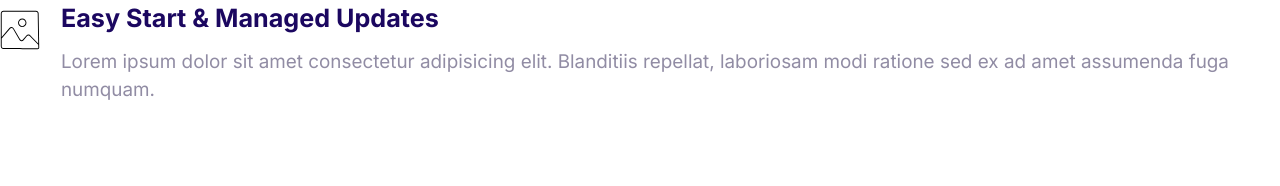
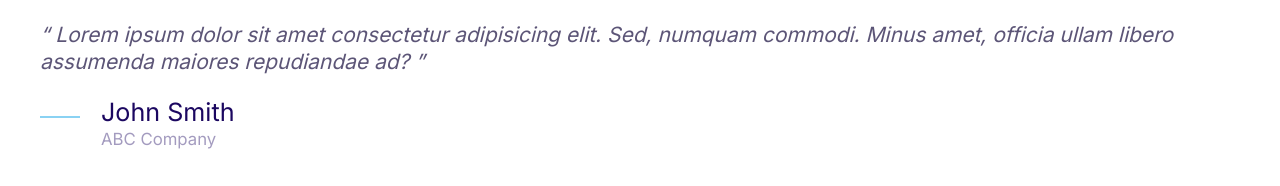
Before and after one commit to jesiallen/codeWithMosh-Moshify-HTML-CSS, a plain HTML site: page index.html in a window 1280 px wide. Drawn offline with Linux system fonts and the light colour scheme.

Commit message:
Created quote template.

```diff
--- a/css/styles.css
+++ b/css/styles.css
@@ -4,6 +4,7 @@
   --color-accent: #ff3400;
   --color-heading: #1b0760;
   --color-body: #918ca4;
+  --color-body-darker: #5c5577;
   --color-border: #ccc;
   --border-radius: 30px;
 }
@@ -334,3 +335,44 @@ a {
 .media__image {
   margin-top: 1rem;
 }
+
+/* Quotes */
+.quote {
+  font-size: 3rem;
+  font-style: italic;
+  color: var(--color-body-darker);
+  line-height: 1.3;
+}
+.quote__text::before {
+  content: open-quote;
+}
+.quote__text::after {
+  content: close-quote;
+}
+.quote__author {
+  font-size: 3rem;
+  font-weight: 500;
+  font-style: normal;
+  margin-bottom: 0;
+}
+.quote__organization {
+  color: var(--color-heading);
+  opacity: 0.4;
+  font-size: 2rem;
+  font-style: normal;
+}
+.quote__line {
+  position: relative;
+  bottom: 10px;
+}
+@media screen and (min-width: 1024px) {
+  .quote {
+    font-size: 2rem;
+  }
+  .quote__author {
+    font-size: 2.4rem;
+  }
+  .quote__organization {
+    font-size: 1.6rem;
+  }
+}
--- a/index.html
+++ b/index.html
@@ -15,20 +15,25 @@
     <link rel="stylesheet" href="css/styles.css" />
   </head>
   <body>
+    <blockquote class="quote">
+      <p class="quote__text">
+        Lorem ipsum dolor sit amet consectetur adipisicing elit. Sed, numquam
+        commodi. Minus amet, officia ullam libero assumenda maiores repudiandae
+        ad?
+      </p>
+      <footer>
         <div class="media">
           <div class="media__image">
-        <svg class="icon icon--primary">
-          <use xlink:href="images/sprite.svg#snap"></use>
+            <svg class="icon icon--primary quote__line">
+              <use xlink:href="images/sprite.svg#line"></use>
             </svg>
           </div>
           <div class="media__body">
-        <h3 class="media__title">Easy Start & Managed Updates</h3>
-        <p>
-          Lorem ipsum dolor sit amet consectetur adipisicing elit. Blanditiis
-          repellat, laboriosam modi ratione sed ex ad amet assumenda fuga
-          numquam.
-        </p>
+            <h3 class="media__title quote__author">John Smith</h3>
+            <p class="quote__organization">ABC Company</p>
           </div>
         </div>
+      </footer>
+    </blockquote>
   </body>
 </html>
```
Also changed, not shown: components/quote.html (added, +19 -0 lines). Lines whose indentation alone changed are shown as unchanged.
